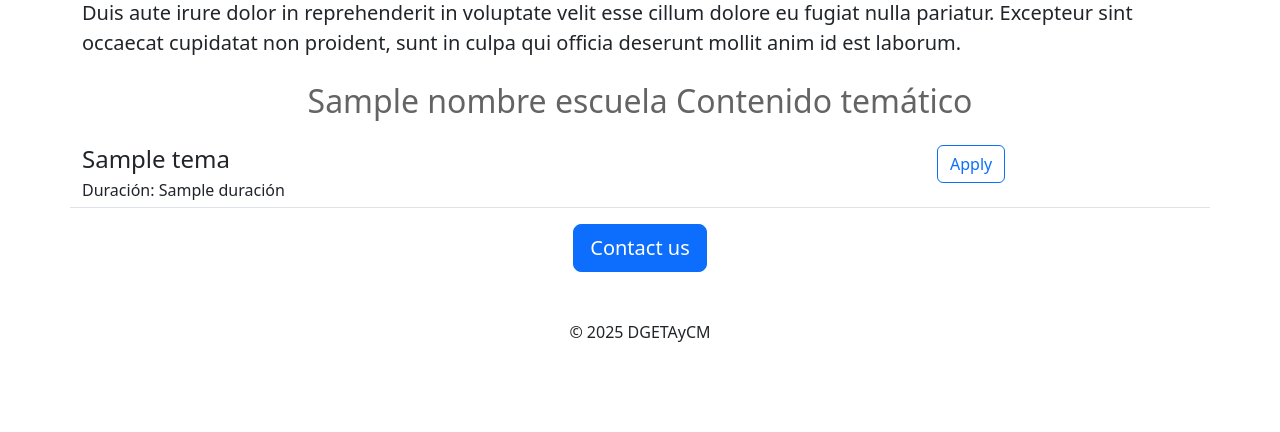
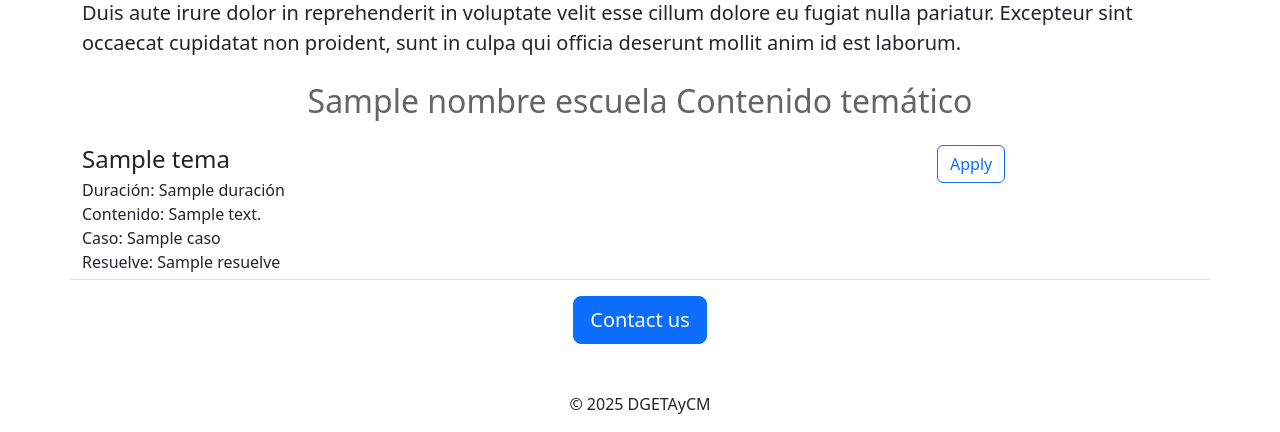
Before and after one commit to renebec/pm1, a Python web app: template templates/home.html in a window 1280 px wide. Shown: the part 564-996 px from the top of the page. Before the commit the page ends 906 px from the top, so only its background shows below. Run offline with Jinja, Linux system fonts and the light colour scheme; the template is opened without the code that fills it: most values are stand-ins (such as "Sample title", 1, 10 or a date in 2020).

Commit message:
Update temasitem

```diff
--- a/templates/temasitem.html
+++ b/templates/temasitem.html
@@ -18,6 +18,19 @@
         </div>
 
         {% endif %}
+
+        <div>
+            Contenido: {{i['Contenido']}}
+        </div>
+
+        <div>
+            Caso: {{i['Caso']}}
+        </div>
+
+        <div>
+            Resuelve: {{i['Resuelve']}}
+        </div>
+
     </div>
 
     <div class="col-3">
```
